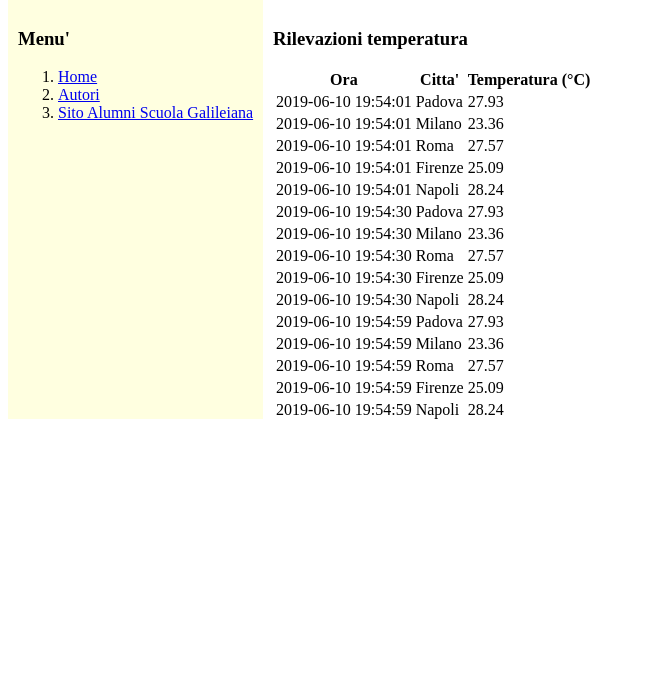
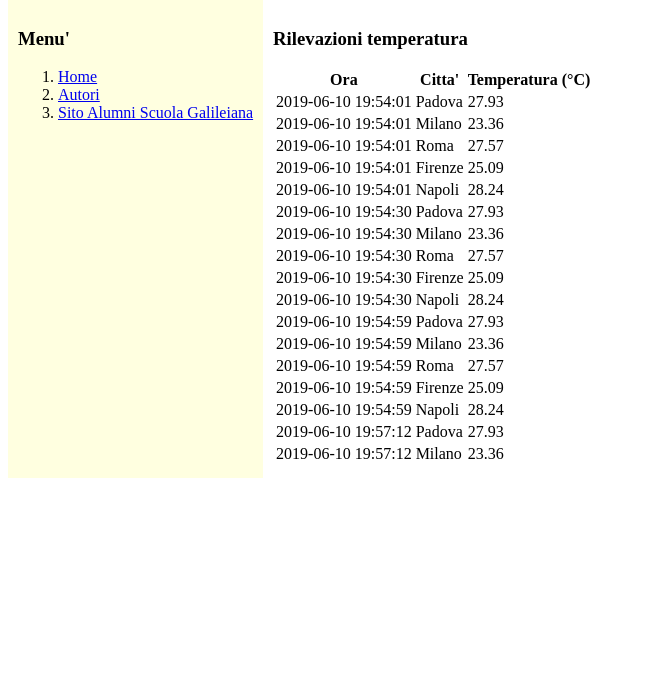
Before and after one commit to lamortenera/corso_STEM_academy, a Flask app: page / in a window 1280 px wide. Shown: the part 127-800 px from the top of the page, without its empty margins (0-645 px from the left). Run offline with Flask 2, Linux system fonts and the light colour scheme.

Commit message:
Miglioramento del DIV attorno alla tabella

```diff
--- a/templates/index.html
+++ b/templates/index.html
@@ -17,12 +17,14 @@
 			<li><a href="http://www.alumniscuolagalileiana.it">Sito Alumni Scuola Galileiana</a></li>
 		</ol>
 	</div>
-	<div style="padding: 10px; height: 400px; overflow: auto">
+	<div style="padding: 10px;">
 		<h3>Rilevazioni temperatura</h3>
-		<table>
-			<tr><th>Ora</th><th>Citta'</th><th>Temperatura (°C)</th></tr>
-			{{table_content}}
-		</table>
+		<div style="height: 400px; width: 400px; overflow: auto;">
+			<table>
+				<tr><th>Ora</th><th>Citta'</th><th>Temperatura (°C)</th></tr>
+				{{table_content}}
+			</table>
+		</div>
 	</div>
 </div>
 </body>
```
